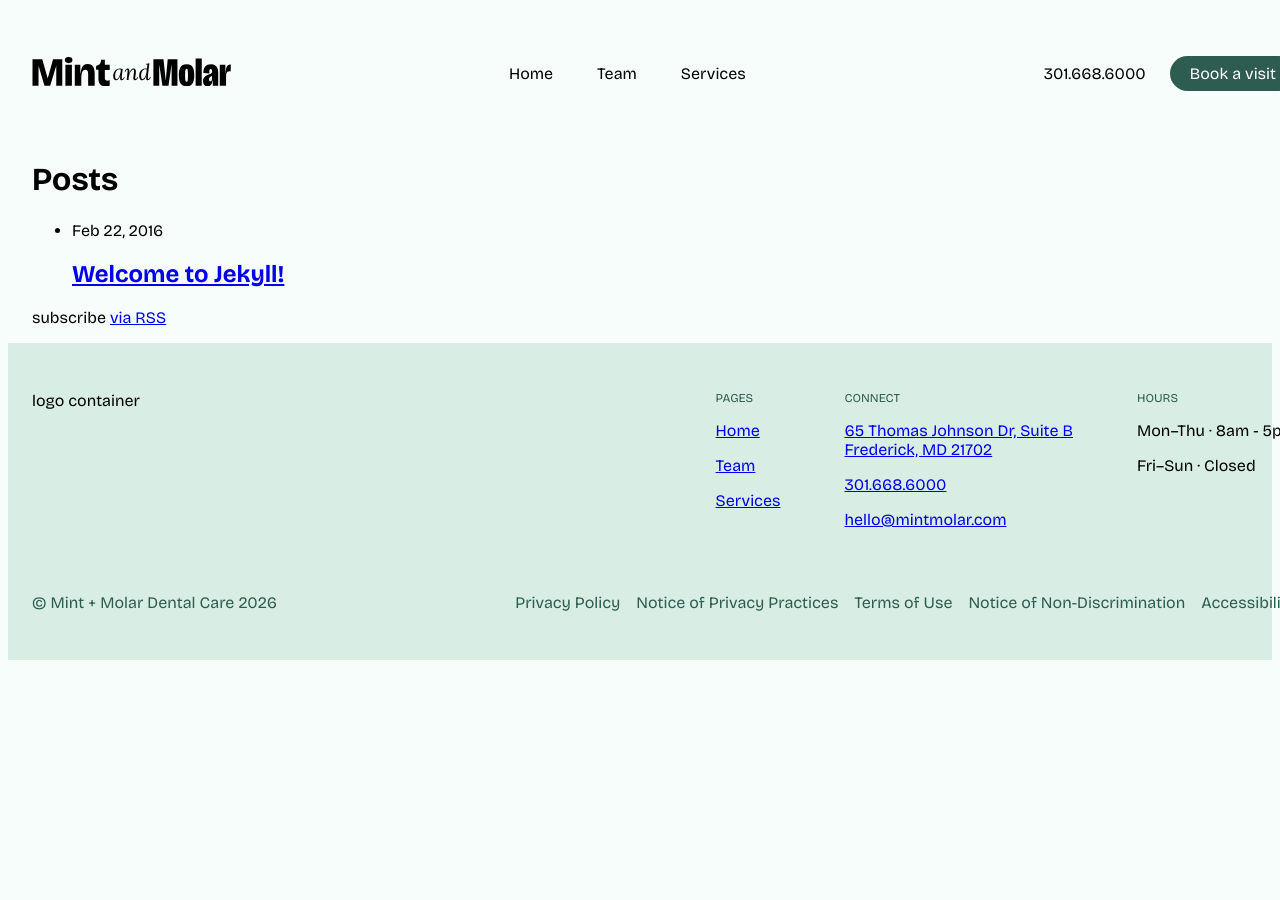
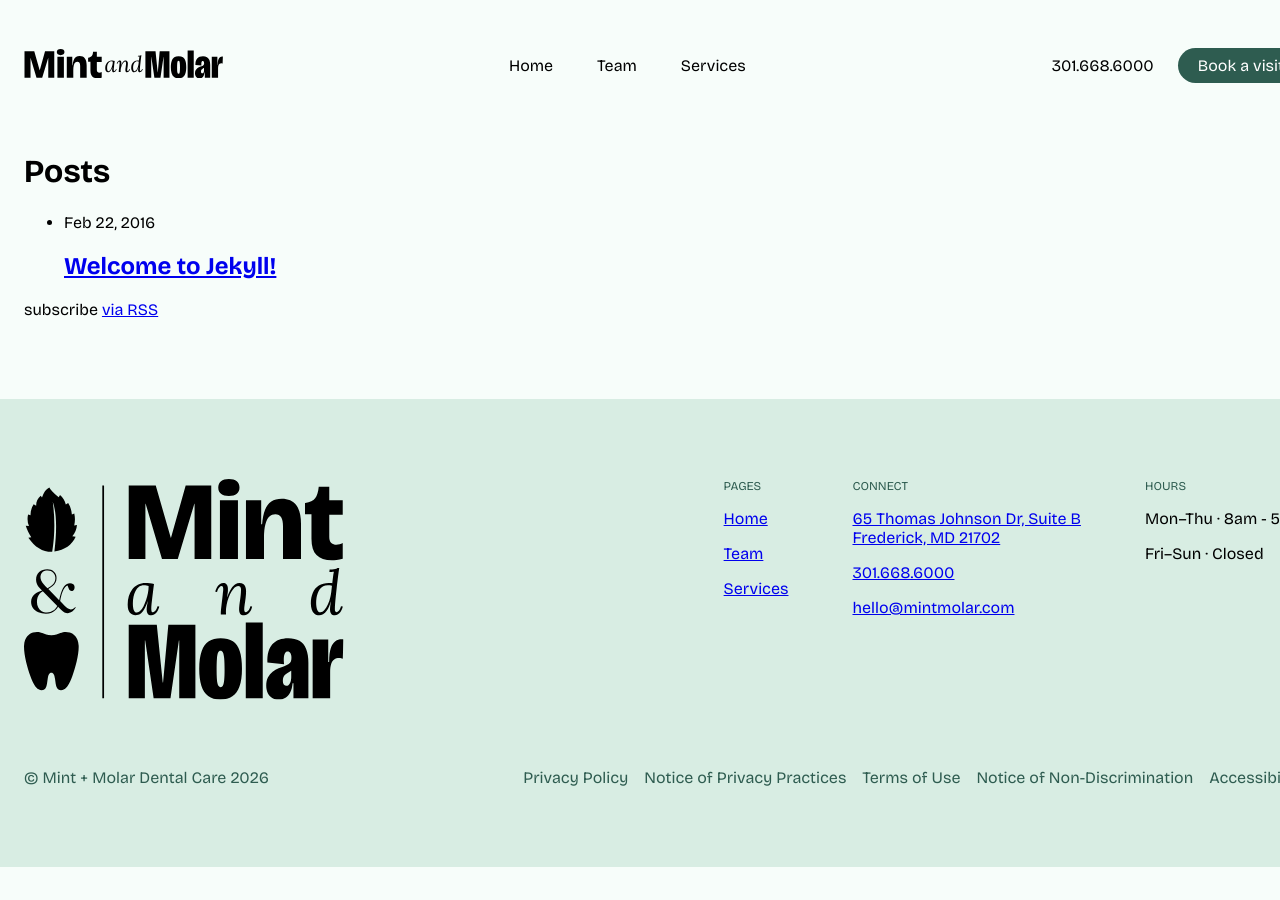
Before and after one commit to naher94/mintmolar.com, a Jekyll site: the page built from index.html, in a window 1280 px wide. Built offline with Jekyll 4.4.1, drawn with Linux system fonts in a browser that asks for light colours.

Commit message:
Desktop Footer Styling

```diff
--- a/_includes/footer.html
+++ b/_includes/footer.html
@@ -2,8 +2,8 @@
   <div class="scaffold-container">
 
     <div class="mainfooter scaffold-flex scaffold-justify-between">
-      <div>
-        logo container
+      <div class="logo-container">
+        {%- include mm-main-lockup.svg -%}
       </div>
       <div class="nav-section scaffold-flex">
         <div class="nav-container scaffold-flex scaffold-flex-col">
@@ -20,6 +20,7 @@
         </div>
         <div class="nav-container scaffold-flex scaffold-flex-col">
           <h3>Hours</h3>
+          <!-- TODO add the closed today thing here -->
           {% for hour in site.data.contact.hours %}
             <p>{{ hour.days }} · {{ hour.time }}</p>
           {% endfor %}
--- a/_sass/_footer.scss
+++ b/_sass/_footer.scss
@@ -2,9 +2,15 @@
 
 footer {
   background: var(--color-mint-light);
-  padding-block: 3rem;
+  padding-block: 5rem;
+  margin-block-start: 5em;
   .mainfooter{
     margin-block-end: 4em;
+  }
+  .logo-container{
+    svg{
+      width: 20em;
+    }
   }
   .nav-section{
     gap: 4em;
--- a/_sass/_mint.scss
+++ b/_sass/_mint.scss
@@ -6,6 +6,7 @@
   font-family: var(--font-bricolage);
   font-weight: var(--font-bricolage-regular);
 
+  margin: 0;
   .page-content{
     @include scaffold.container();
   }
```
Also changed, not shown: _includes/mm-main-lockup.svg (added).
